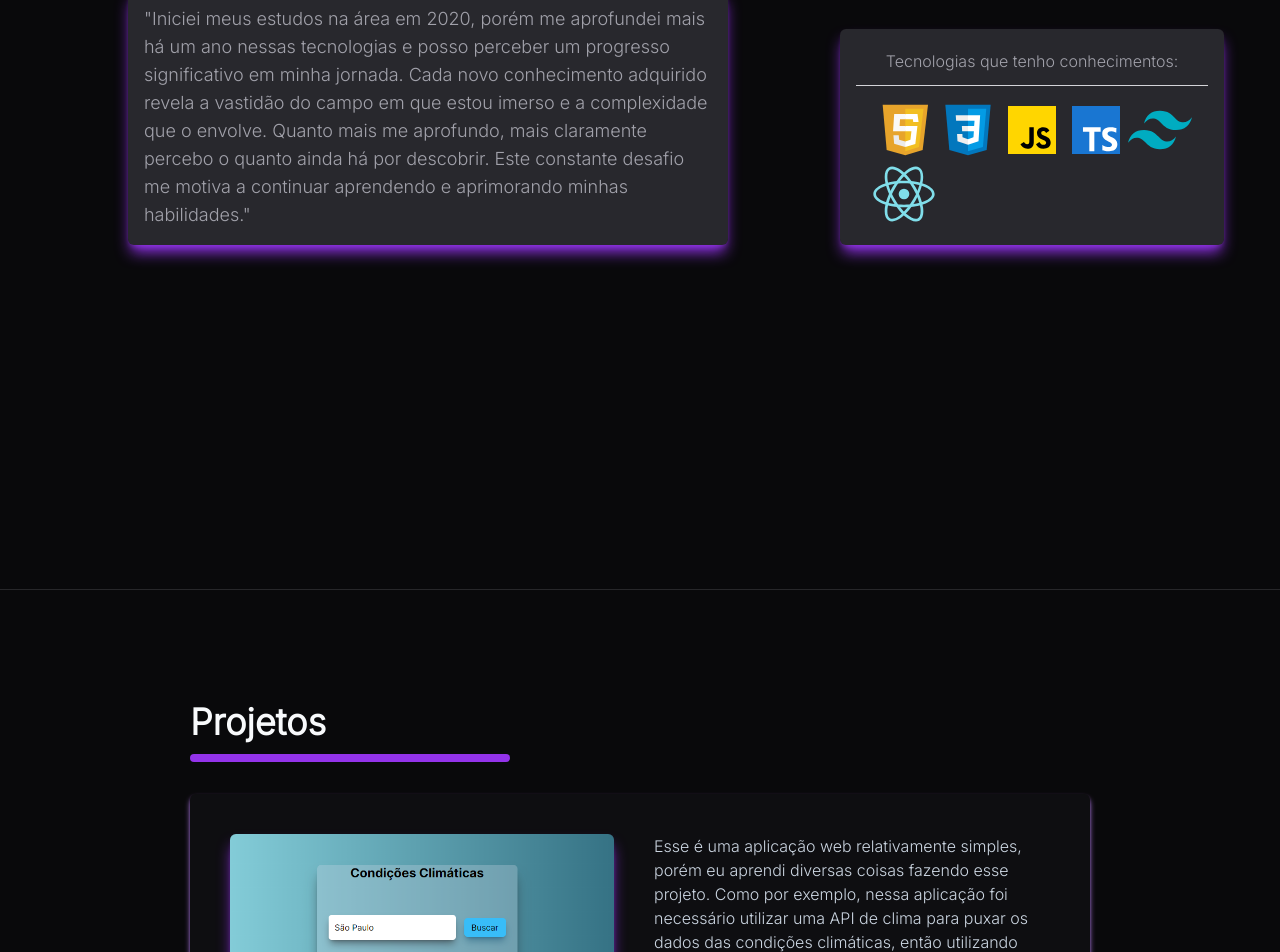
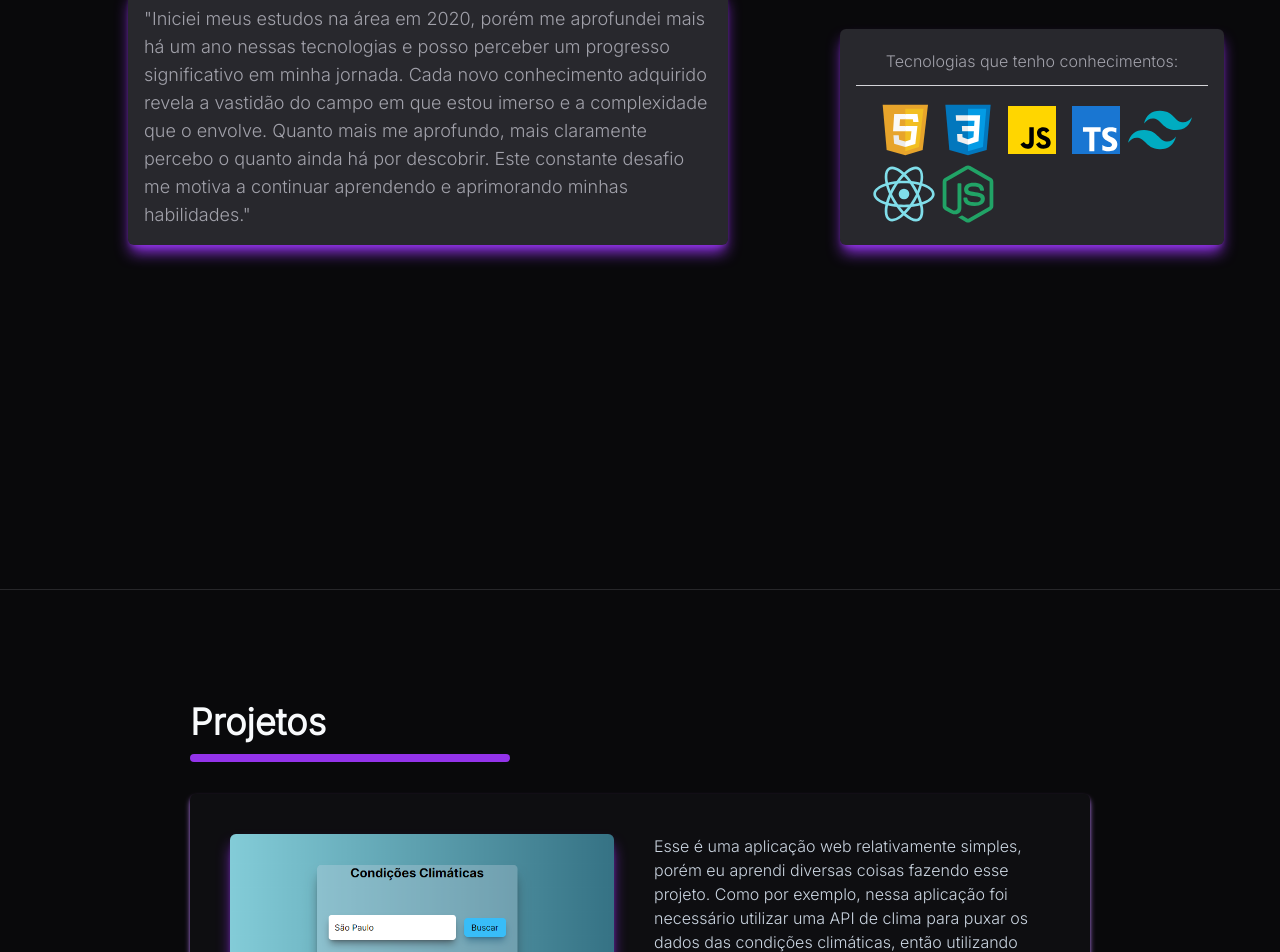
Before and after one commit to DevKayoS/my_portfolio, a React (Vite) app: page / in a window 1280 px wide. Shown: the part 1092-2044 px from the top of the page. Built offline with nearby package versions, Linux system fonts and the light colour scheme.

Commit message:
Adicionando uma nova tecnologia

```diff
--- a/src/components/stacks.tsx
+++ b/src/components/stacks.tsx
@@ -4,6 +4,7 @@ import javascript from '../assets/javascript.svg'
 import types from '../assets/types.svg'
 import tailwind from '../assets/tailwind.svg'
 import react from '../assets/react.svg'
+import node from '../assets/node.svg'
 
 
 export function Stacks() {
@@ -41,6 +42,7 @@ export function Stacks() {
                           <img src={types} className='size-16 transition duration-150 ease-in-out hover:-translate-y-1 hover:scale-110' title='TypeScript'/>
                           <img src={tailwind} className='size-16 transition duration-150 ease-in-out hover:-translate-y-1 hover:scale-110' title='Tailwind Css'/>
                           <img src={react} className='size-16 transition duration-150 ease-in-out hover:-translate-y-1 hover:scale-110' title='React'/>
+                          <img src={node} className='size-16 transition duration-150 ease-in-out hover:-translate-y-1 hover:scale-110' title='Node.JS'/>
                       </div>
 
     </div>
```
